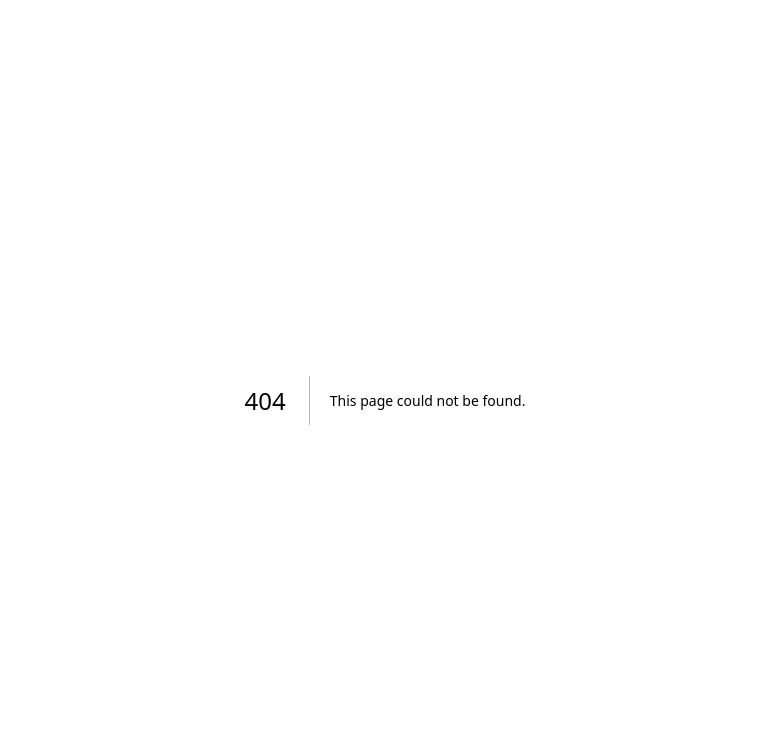
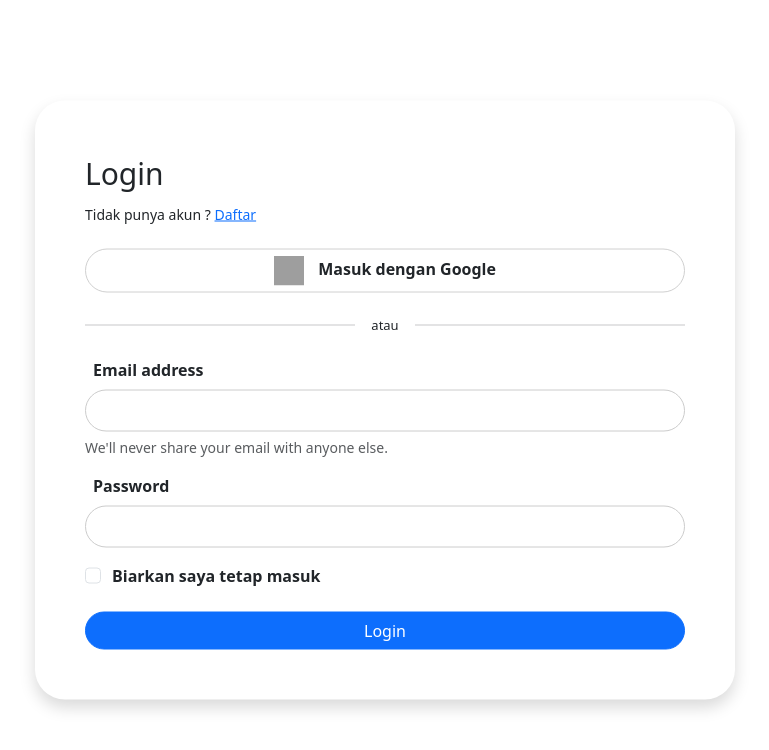
Before and after one commit to rayprastya/crewsakan-fe, a Next.js app: page /login in a window 1280 px wide. Before the commit this address had no page. Shown: the top 750 px of the page, without its empty margins (255-1024 px from the left). Built offline with nearby package versions, Linux system fonts and the light colour scheme; grey boxes are pictures that could not be loaded.

Commit message:
add login

```diff
--- a/package.json
+++ b/package.json
@@ -17,6 +17,7 @@
     "bootstrap": "^5.3.3",
     "next": "14.2.5",
     "react": "^18",
-    "react-dom": "^18"
+    "react-dom": "^18",
+    "sass": "^1.77.8"
   }
 }
--- a/src/components/sidebar.js
+++ b/src/components/sidebar.js
@@ -5,7 +5,8 @@ const Sidebar = ({ foods }) => {
 
   <div className="sidebar h6 shadow-sm bg-primary-subtle" id="sidebar">
         <a href="#" className="d-none d-md-block  bg-primary-subtle mb-4"><img src="https://angelhack.com/wp-content/uploads/hackjakarta_logo_white.png" alt="logo" width={"100%"} /></a>
-        <a href="#"><i className="fas fa-home"></i><span className="ms-3 d-none d-sm-block">Home</span></a>
+        <a href="#"><i className="fas fa-home"></i><span className="ms-3 d-none d-sm-block">Utama</span></a>
+        <a href="#"><i className="fas fa-check"></i><span className="ms-3 d-none d-sm-block">Rencana Masak</span></a>
         <a href="#"><i className="fas fa-check"></i><span className="ms-3 d-none d-sm-block">Order</span></a>
         <a href="#"><i className="fa-solid fa-money-bill-transfer"></i><span className="ms-3 d-none d-sm-block">Transaction</span></a>
     </div>
--- a/src/components/topbar.js
+++ b/src/components/topbar.js
@@ -1,4 +1,5 @@
 import React from 'react';
+import { FontAwesomeIcon } from '@fortawesome/react-fontawesome';
 
 const Topbar = ({ foods }) => {
   return (
@@ -25,8 +26,8 @@ const Topbar = ({ foods }) => {
                 </div>
 
                 <div className="input-group align-self-center mb-4 px-4">
-                    <span className="input-group-text" id="basic-addon1"><i className="fas fa-utensils"></i></span>
-                    <input type="text" className="form-control" placeholder="I want to see..." aria-label="Mau cari apa" aria-describedby="basic-addon1" />
+                    <input type="text" className="form-control" placeholder="Mau cari apa" aria-label="Mau cari apa" aria-describedby="basic-addon1" />
+                    <span className="input-group-text" id="basic-addon1"><FontAwesomeIcon icon="fa-solid fa-magnifying-glass" /> Cari</span>
                 </div>
             </div>
         </div>
--- a/src/pages/_app.js
+++ b/src/pages/_app.js
@@ -1,5 +1,6 @@
 import 'bootstrap/dist/css/bootstrap.min.css';
 import '../public/css/dashboard.css'
+import '../public/css/_custom.scss';
 
 function MyApp({ Component, pageProps }) {
   return <Component {...pageProps} />;
--- /dev/null
+++ b/src/pages/login/index.js
@@ -0,0 +1,38 @@
+import React from 'react';
+import 'bootstrap/dist/css/bootstrap.css';
+import '../../public/css/login.css'
+
+export default function Login() {
+  return (
+    <main>
+      <div className="login shadow">
+      <div className="text-header">Login</div>
+        <p className="text-body mt-2">Tidak punya akun ? <a href="#"> Daftar</a></p>
+        <a className="btn fw-semibold text-dark rounded-5 w-100 mt-2" style={{border: 'solid .3px #d0d0d0'}} href="#"><img src="https://imagepng.org/wp-content/uploads/2019/08/google-icon-768x768.png" alt="google" style={{width: '30px', height: '30px', marginRight:'10px'}} /> Masuk dengan Google</a>
+        <div className="d-flex my-3">
+            <div className="col"><hr /></div><span className="align-self-center mx-3" style={{fontSize:"small"}}>atau</span><div className="col"><hr /></div>
+        </div>
+        <form>
+            <div className="mb-3">
+                <label htmlFor="exampleInputEmail1" className="form-label ms-2">Email address</label>
+                <input type="email" className="form-control rounded-5" id="exampleInputEmail1" aria-describedby="emailHelp" />
+                <div id="emailHelp" className="form-text">We'll never share your email with anyone else.</div>
+            </div>
+            <div className="mb-3">
+                <label htmlFor="exampleInputPassword1" className="form-label ms-2">Password</label>
+                <input type="password" className="form-control rounded-5" id="exampleInputPassword1" />
+            </div>
+            <div className="form-check mb-4">
+                <input className="form-check-input" type="checkbox" value="" id="flexCheckDefault" />
+                <label className="form-check-label" htmlFor="flexCheckDefault">
+                    Biarkan saya tetap masuk
+                </label>
+            </div>
+            <div className="d-flex w-100">
+                <button type="submit" className="btn btn-primary w-100 rounded-5">Login</button>
+            </div>
+            </form>
+      </div>
+    </main>
+  );
+}
--- /dev/null
+++ b/src/public/css/_custom.scss
@@ -0,0 +1,3 @@
+$primary: #ff6347; // Set your custom primary color here
+
+@import '~bootstrap/scss/bootstrap';
--- a/src/public/css/dashboard.css
+++ b/src/public/css/dashboard.css
@@ -1,5 +1,10 @@
 /* @import url('https://fonts.googleapis.com/css2?family=Roboto:wght@300&display=swap'); */
-
+:root {
+  --primary-color: #009A3A;
+}
+.btn-primary {
+  background-color: var(--primary-color);
+}
 body {
     margin: 0;
     /* font-family: 'Roboto', sans-serif; */
--- /dev/null
+++ b/src/public/css/login.css
@@ -0,0 +1,110 @@
+body {
+    padding-left: 10px;
+    padding-right: 10px;
+  }
+  .login {
+      max-width: 700px;
+      position: absolute;
+      top: 50%;
+      left: 50%;
+      transform: translate(-50%, -50%);
+      padding: 50px;
+      border-radius: 30px;
+      width: 100%;
+  }
+
+    /* Style for form labels */
+    label {
+      display: block;
+      margin-bottom: 3px;
+      margin-left: 3px;
+      font-weight: bold;
+    }
+    label::after {
+      display: none;
+      content: '';
+    }
+
+    /* Style for form inputs */
+    input:not([type='checkbox'])  {
+      width: 100%;
+      padding: 8px;
+      margin-bottom: 5px;
+      border: .8px solid #ccc;
+      border-radius: 20px;
+      box-sizing: border-box;
+      padding-left: 20px;
+    }
+
+    p:has(> input#id_remember) {
+      display: flex;
+      justify-content: start;
+      gap: 0px;
+      /* flex-direction: row-reverse; */
+    }
+    label[for="id_remember"] {
+      padding-right: 10px;
+    }
+    #id_remember {
+      align-self: center;
+      align-items: baseline;
+      margin: 0;
+      width: 20px;
+    }
+    /* Style for the Forgot Password link */
+    .helptext {
+      display: block;
+      margin-top: 8px;
+      font-size: 12px;
+      color: #555;
+    }
+
+    /* Style for the submit button */
+    button {
+      background-color: #4caf50;
+      color: white;
+      padding: 10px 15px;
+      border: none;
+      border-radius: 4px;
+      cursor: pointer;
+    }
+
+    button:hover {
+      background-color: #45a049;
+    }
+
+    /* Optional: Style for a general error message */
+    .error-message {
+      color: #ff0000;
+      margin-top: 8px;
+    }
+
+    .text-header {
+      font-size: 30px;
+    }
+    .text-body {
+      font-size: 14px;
+    }
+    @media screen and (max-width: 768px) {
+      .login {
+        border-radius: 0px;
+        padding: 30px;
+      }
+      .text-header {
+        font-size: 14px;
+      }
+      .text-body {
+        font-size: 10px;
+      }
+      input {
+        padding: 3px;
+        margin-bottom: 5px;
+      }
+      label {
+        margin-bottom: 3px;
+      }
+      li {
+        font-size: 8px;
+        font-weight: 200;
+      }
+    }
```
Also changed, not shown: 1 other file (tests, documents, lock files or other folders).
